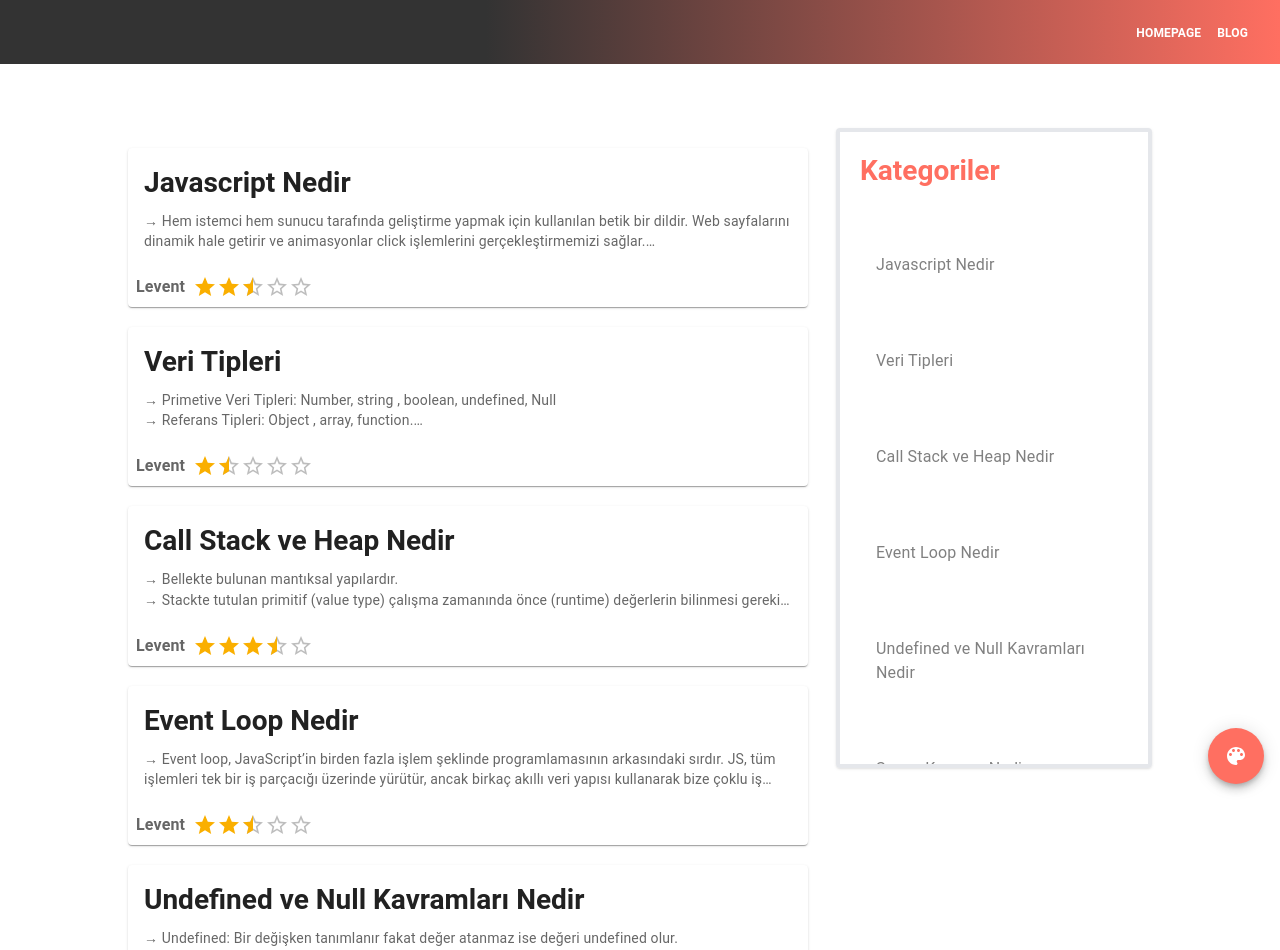
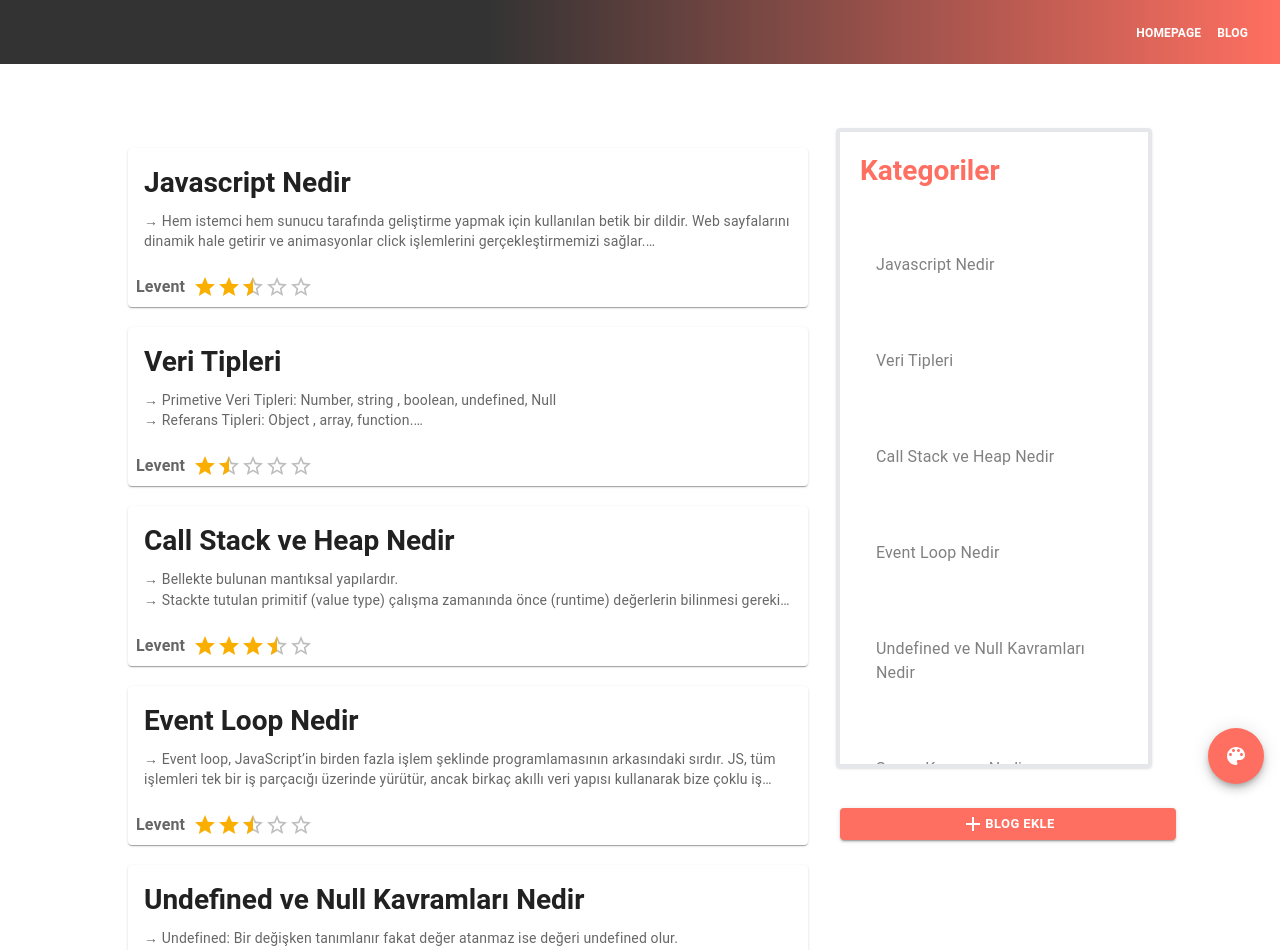
Before and after one commit to Levent-G/portfolio, a React (Create React App) app: page /blog in a window 1280 px wide. Shown: the top 950 px of the page. Built offline with nearby package versions, Linux system fonts and the light colour scheme.

Commit message:
blog ekle button eklendi.

```diff
--- a/src/components/button/CustomButton.js
+++ b/src/components/button/CustomButton.js
@@ -23,8 +23,10 @@ const CustomButton = ({ sx, ...props }) => {
         }}
         size={props?.size ? props?.size : "small"}
         onClick={props?.onClick}
+        className={props?.className}
+        fullWidth={props?.fullWidth}
       >
-        {props?.text}
+        {props?.icon}{props?.text}
       </Button>
     </Link>
   );
--- a/src/pages/blog/BlogCategory.js
+++ b/src/pages/blog/BlogCategory.js
@@ -4,11 +4,14 @@ import { Box, List, ListItem } from "@mui/material";
 import CustomTypography from "../../components/typography/CustomTypography";
 import { categories } from "./shared/BlogEnums";
 import { useTheme } from "../../context/ThemeContext";
+import CustomButton from "../../components/button/CustomButton";
+import AddIcon from "@mui/icons-material/Add";
 
 const BlogCategory = () => {
-  const {theme} = useTheme();
+  const { theme } = useTheme();
   return (
-    <Box className="max-w-lg mx-auto px-5 ml-5 rounded shadow border-4 border-gray-200 p-5 h-[40rem] overflow-y-scroll">
+    <>
+      <Box className="max-w-lg mx-auto px-5 ml-5 rounded shadow border-4 border-gray-200 p-5 h-[40rem]  overflow-y-scroll">
         <CustomTypography
           variant="h5"
           fontWeight="bold"
@@ -46,6 +49,8 @@ const BlogCategory = () => {
           ))}
         </List>
       </Box>
+      <CustomButton variant={"outlined"} text={"BLOG EKLE"} icon={<AddIcon />}  sx={{marginLeft:"1.5rem"}} fullWidth />
+    </>
   );
 };
 
```
Lines whose indentation alone changed are shown as unchanged.
